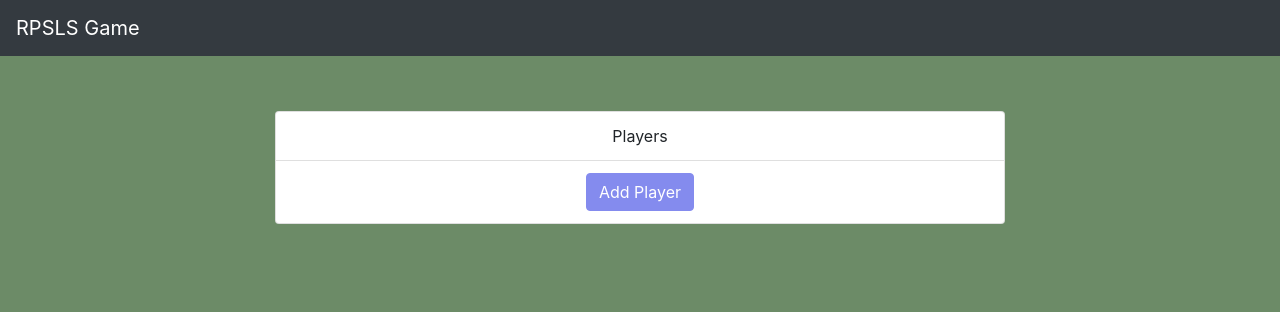
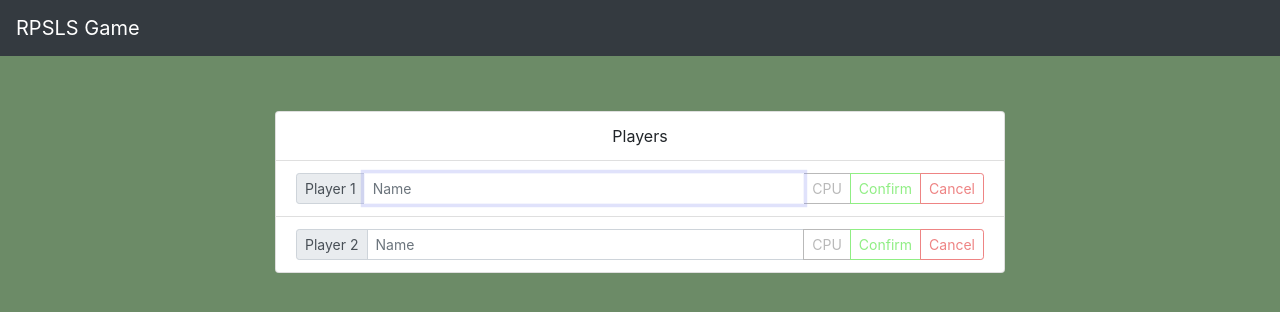
Before and after one commit to pablo1750/-pablo1750-unq-ui-pablo-g-gonzalez-trabajo-final-, a React (Create React App) app: page /game in a window 1280 px wide. Shown: the top 312 px of the page. Built offline with nearby package versions, Linux system fonts and the light colour scheme.

Commit message:
fix players

```diff
--- a/src/components/PlayerConfig.jsx
+++ b/src/components/PlayerConfig.jsx
@@ -40,7 +40,7 @@ export const PlayerConfig = (props) => {
             <span className="input-group-text">Player {data.index}</span>
           </div>
 
-          <input className="form-control" placeholder="Name" value={data.name} autoFocus={data.index!=2} disabled={data.type == USER_TYPE.CPU} onChange={handleNameChange} required maxLength={30}/>
+          <input className="form-control" placeholder="Name" value={data.name} autoFocus={props.autoFocus} disabled={data.type == USER_TYPE.CPU} onChange={handleNameChange} required maxLength={30}/>
 
           <div className="input-group-append">
             {data.type == USER_TYPE.CPU && <button type="button" className="btn btn-outline-secondary" onClick={handleHumanClick}>HUMAN</button>}
--- a/src/components/Players.jsx
+++ b/src/components/Players.jsx
@@ -10,17 +10,18 @@ export const Players = (props) => {
 
   const {onPlayersOkChange} = props;
   const [players, setPlayers] = useContext(PlayersContext);
-  const [playersSlots, setPlayersSlots] = useState([]);
+  const [playersSlots, setPlayersSlots] = useState(()=>{
+    let slots = [];
+    for(var i = 1; i < 3 - players.length; i++ ){
+      slots.push( {...playerEmpty(false), index: i} );
+    }
+    return slots;
+
+  });
 
   useEffect(() => {
     onPlayersOkChange( playersSlots.length === 0);
   }, [playersSlots])
-
-  // const initSlots = () => {
-  //   for(var i = 0; i > players.length - 2; i++ ){
-  //     handleAddPlayerSlot();
-  //   }
-  // };
 
   const handleRemovePlayer = (player) => {
     Swal.fire({
@@ -50,7 +51,7 @@ export const Players = (props) => {
   };
 
   const handleAddPlayerSlot = () => {
-    setPlayersSlots(playersSlots => [...playersSlots, { ...playerEmpty(false), index: nextPlayerIndex(players) }] );
+    setPlayersSlots(playersSlots => [...playersSlots, {...playerEmpty(false), index: nextPlayerIndex(players)}] );
   }
 
   return (
@@ -80,9 +81,9 @@ export const Players = (props) => {
               </li>
             )}
 
-            {playersSlots.map(playerSlot =>
+            {playersSlots.map((playerSlot, index)=>
               <li className="list-group-item" key={playerSlot.index}>
-                <PlayerConfig data={playerSlot} onConfirmPlayer={(player) => {handleConfirmPlayer(playerSlot, player)}} onCancelPlayer={() => handleRemovePlayerSlot(playerSlot)}/>
+                <PlayerConfig data={playerSlot} autoFocus={index===0} onConfirmPlayer={(player) => {handleConfirmPlayer(playerSlot, player)}} onCancelPlayer={() => handleRemovePlayerSlot(playerSlot)}/>
               </li>
             )}
 
```
Also changed, not shown: 1 other file (tests, documents, lock files or other folders).
